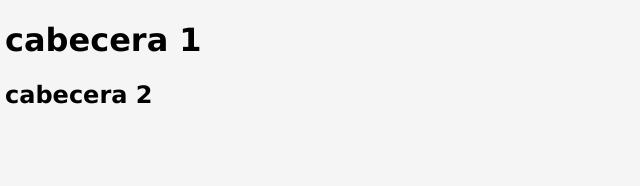
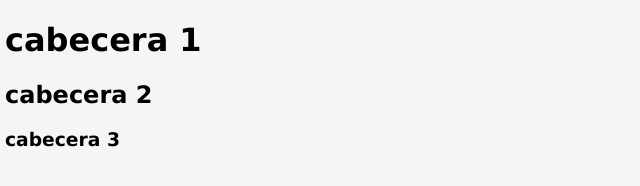
Before and after one commit to jowar8/prueba2020, a plain HTML site: page index.html in a window 1280 px wide. Shown: the whole page, without its empty margins (0-640 px from the left). Drawn offline with Linux system fonts and the light colour scheme.

Commit message:
prueba 004

```diff
--- a/index.html
+++ b/index.html
@@ -10,6 +10,7 @@
     <div class="header"></div>
     <h1>cabecera 1</h1>
     <h2>cabecera 2</h2>
+    <h3>cabecera 3</h3>
     <div class="content"></div>
     <div class="footer"></div>
 </body>
```
